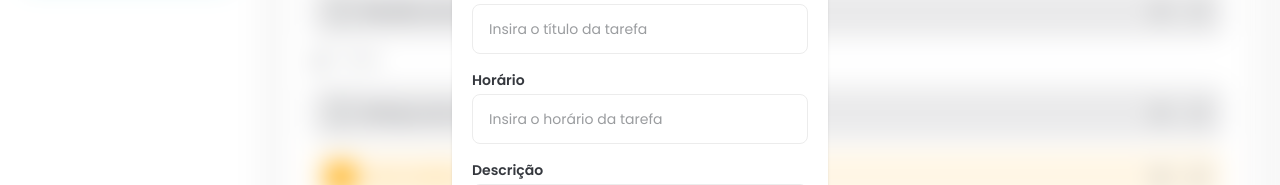
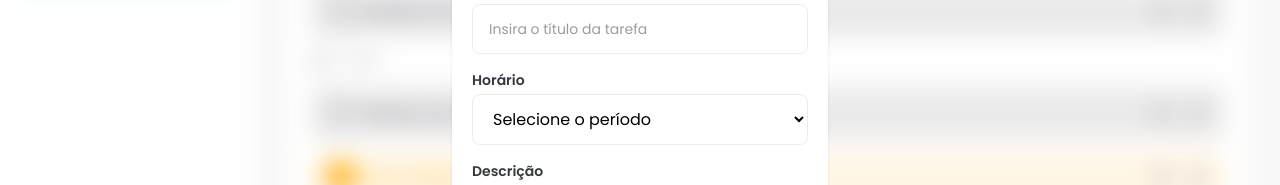
Before and after one commit to ramirescm/task-manager, a React (Vite) app: page / in a window 1280 px wide. Both pictures are taken after a click on the button "Nova tarefa". Shown: the part 301-486 px from the top of the page. Built offline with nearby package versions, Linux system fonts and the light colour scheme.

Commit message:
feat: add InputLabel

```diff
--- a/src/components/AddTaskDialog.jsx
+++ b/src/components/AddTaskDialog.jsx
@@ -6,6 +6,7 @@ import { CSSTransition } from "react-transition-group"
 
 import Button from "./Button"
 import Input from "./Input"
+import InputLabel from "./InputLabel"
 
 const AddTaskDialog = ({ isOpen, handleClose }) => {
   const nodeRef = useRef() // used when needed to store a reference to a DOM node, in this case the div that contains the dialog
@@ -34,11 +35,18 @@ const AddTaskDialog = ({ isOpen, handleClose }) => {
               label="Título"
               placeholder="Insira o título da tarefa"
             />
-            <Input
-              id="time"
-              label="Horário"
-              placeholder="Insira o horário da tarefa"
-            />
+            <div className="flex flex-col space-y-1 text-left">
+              <InputLabel htmlFor="time">Horário</InputLabel>
+              <select
+                id="time"
+                className="rounded-lg border border-solid border-[#ececec] px-4 py-3 outline-[#00adb5] placeholder:text-sm placeholder:text-[#9a9c9f]"
+              >
+                <option value="">Selecione o período</option>
+                <option value="morning">Manhã</option>
+                <option value="afternoon">Tarde</option>
+                <option value="evening">Noite</option>
+              </select>
+            </div>
             <Input
               id="description"
               label="Descrição"
--- a/src/components/Input.jsx
+++ b/src/components/Input.jsx
@@ -1,12 +1,9 @@
+import InputLabel from "./InputLabel"
+
 const Input = ({ label, ...rest }) => {
   return (
     <div className="flex flex-col space-y-1 text-left">
-      <label
-        className="text-sm font-semibold text-[#35383E]"
-        htmlFor="{rest.id}"
-      >
-        {label}
-      </label>
+      <InputLabel htmlFor={rest.id}>{label}</InputLabel>
       <input
         className="rounded-lg border border-solid border-[#ececec] px-4 py-3 outline-[#00adb5] placeholder:text-sm placeholder:text-[#9a9c9f]"
         {...rest}
--- /dev/null
+++ b/src/components/InputLabel.jsx
@@ -0,0 +1,9 @@
+const InputLabel = (props) => {
+  return (
+    <label className="text-sm font-semibold text-[#35383E]" {...props}>
+      {props.children}
+    </label>
+  )
+}
+
+export default InputLabel
```
